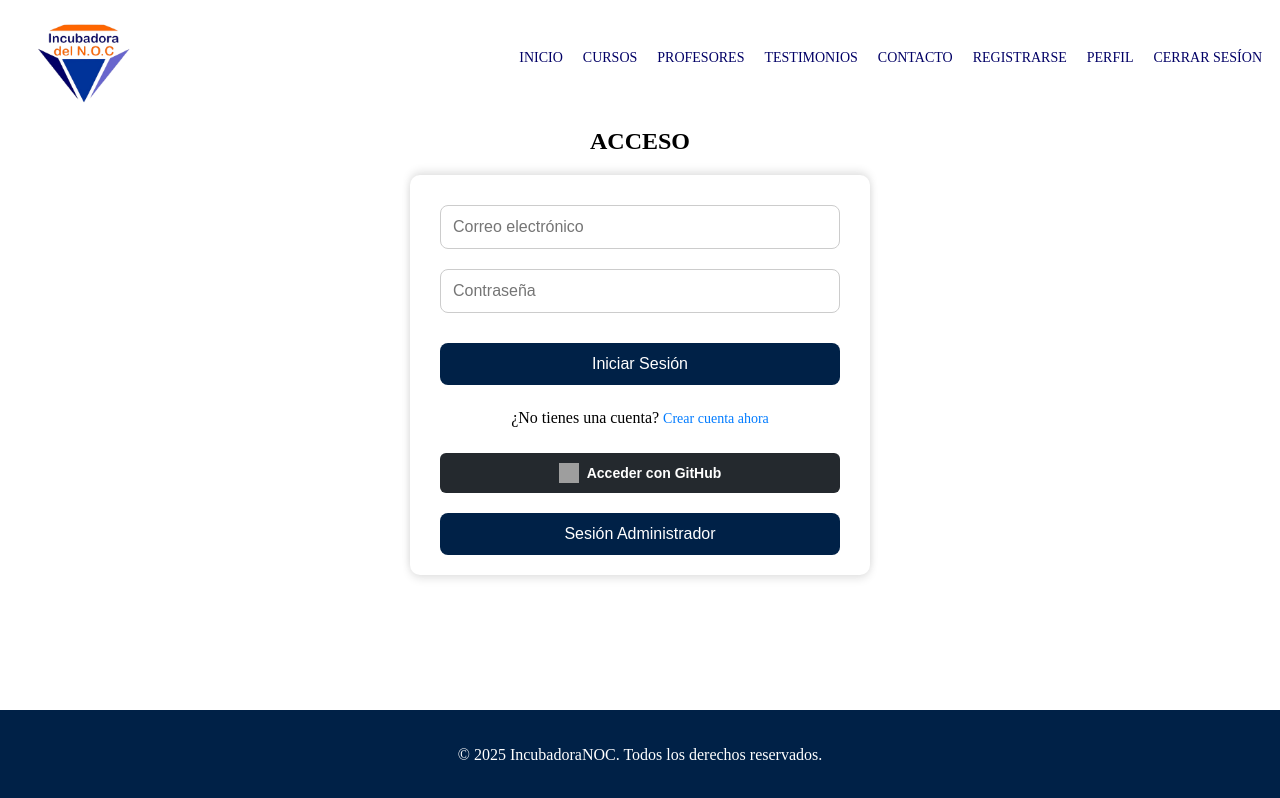
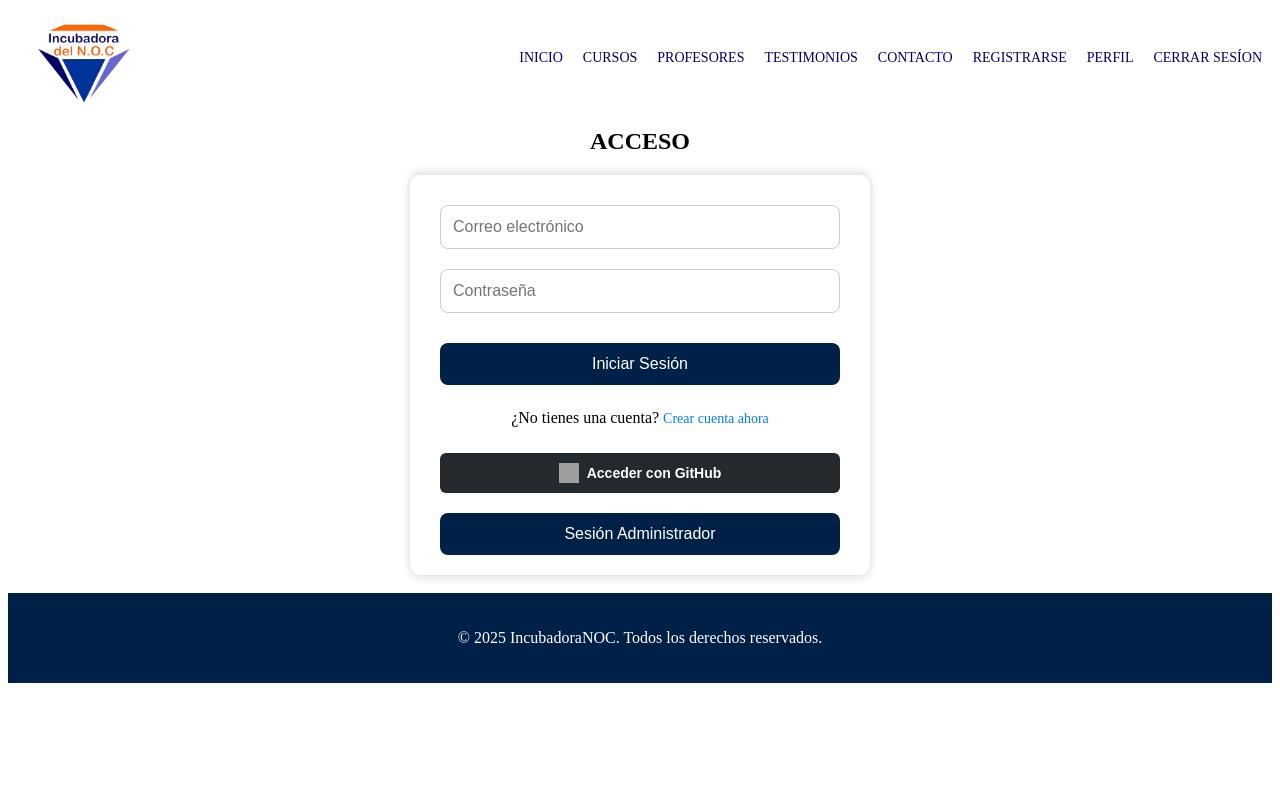
Before and after one commit to acostanoeliacba/IncubadoraFrontend, an Angular app: page /acceso in a window 1280 px wide. Built offline with nearby package versions, Linux system fonts and the light colour scheme; grey boxes are pictures that could not be loaded.

Commit message:
v7-carga automatica Base-Datos y contenido web

```diff
--- a/src/app/acceso/acceso.component.css
+++ b/src/app/acceso/acceso.component.css
@@ -194,11 +194,8 @@ body {
     color: white;
     text-align: center;
     padding: 20px 0;
-
-    position: fixed; /* footer fijo abajo */
-    bottom: 0;
-    left: 0;
-    z-index: 1000;
+    margin-bottom: 0px;
+    position: relative; /* footer fijo abajo */
   }
 
   @media (max-width: 768px) {
```
